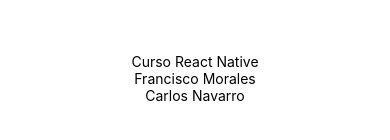
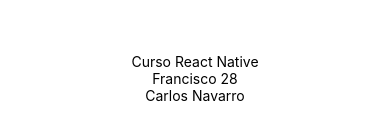
Before and after one commit to fmoraless/AwesomeProject, a React Native app: screen / in a window 390 px wide. Shown: the part 344-484 px from the top of the page. Built offline with nearby package versions, Linux system fonts and the light colour scheme.

Commit message:
trying Prop Types

```diff
--- a/App.js
+++ b/App.js
@@ -5,8 +5,8 @@
   return (
     <View style={styles.container}>
       <Text>Curso React Native</Text>
-      <Saludar />
-      {/* <Saludar firstname="Francisco" lastname="Morales" /> */}
+      {/* <Saludar /> */}
+      <Saludar firstname="Francisco" lastname={28} />
       <Saludar firstname="Carlos" lastname="Navarro" />
     </View>
   );
--- a/src/components/Saludar.js
+++ b/src/components/Saludar.js
@@ -1,5 +1,6 @@
 import react from "react";
 import { Text } from "react-native";
+import PropTypes from "prop-types";
 
 export default function Saludar(props) {
     const { firstname, lastname } = props;
@@ -11,7 +12,12 @@
     );
 }
 
-Saludar.defaultProps = {
+/* Saludar.defaultProps = {
     firstname: "Francisco",
     lastname:  "Morales"
-}
+} */
+
+Saludar.propTypes = {
+    firstname: PropTypes.string.isRequired,
+    lastname: PropTypes.string
+};
```
